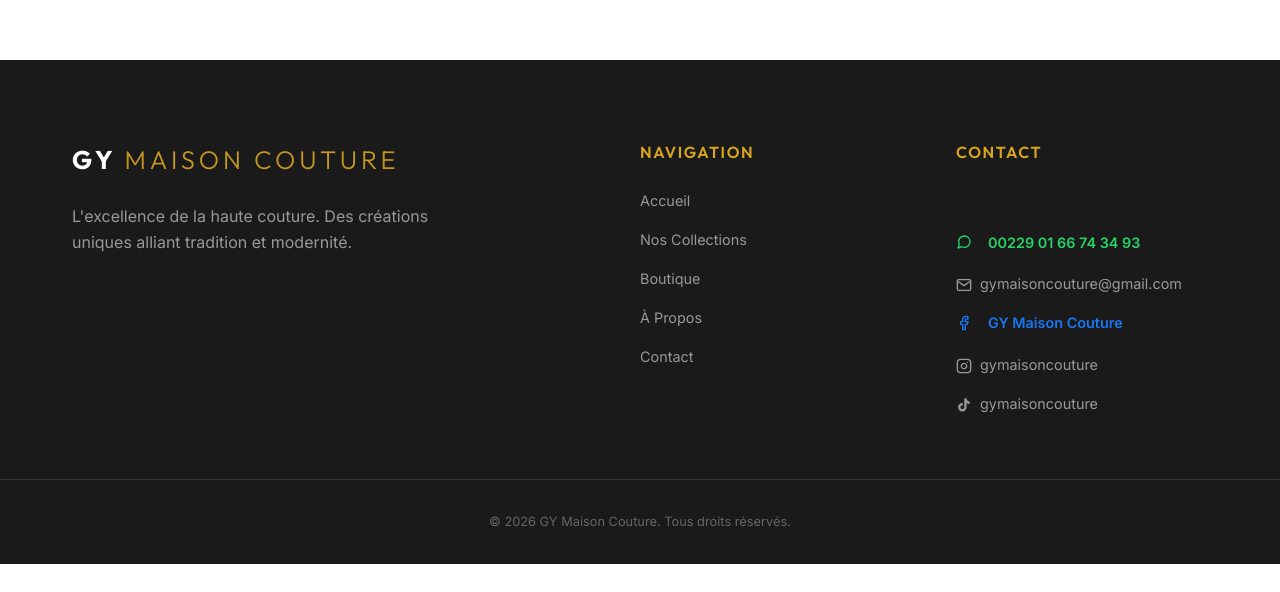
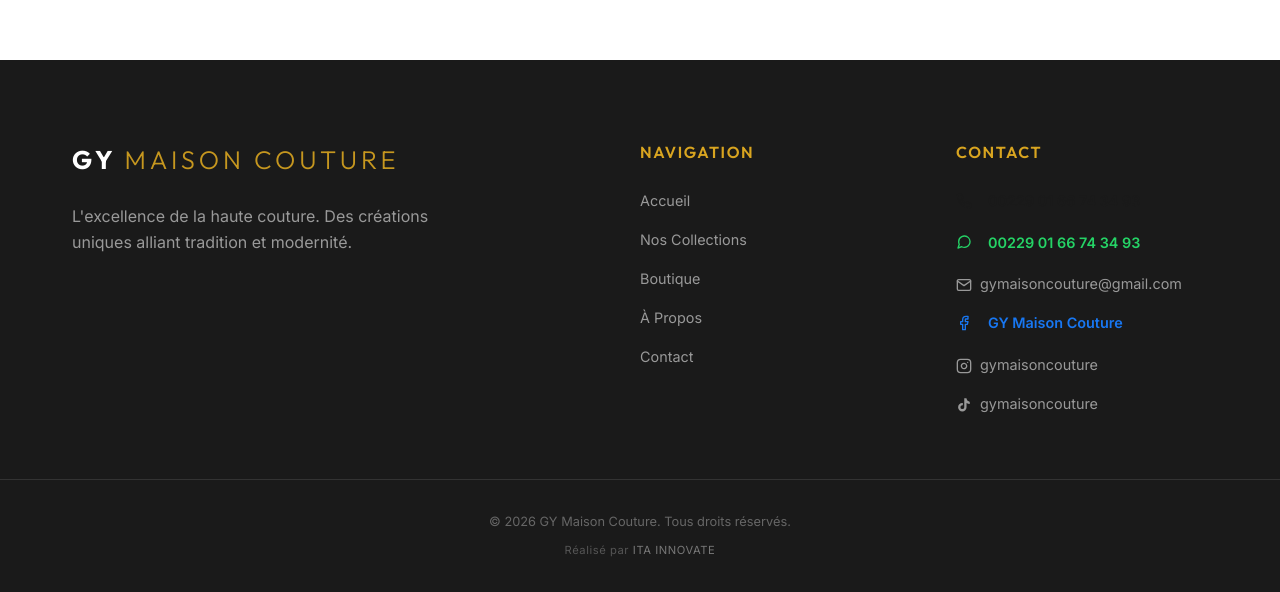
Before and after one commit to ITAINNOVATE/GY-MC, a React (Vite) app: page /payment-success in a window 1280 px wide. Shown: the part 760-1352 px from the top of the page. Before the commit the page ends 1324 px from the top, so only its background shows below. Built offline with nearby package versions, Linux system fonts and the light colour scheme; no server answers; the database is empty.

Commit message:
feat_credit_ita_innovate_footer

```diff
--- a/src/components/Footer.css
+++ b/src/components/Footer.css
@@ -61,6 +61,23 @@
   color: #666;
 }
 
+.credit {
+  margin-top: 0.6rem;
+  font-size: 0.7rem;
+  color: #555;
+  letter-spacing: 0.05em;
+}
+
+.credit a {
+  color: #777;
+  text-decoration: none;
+  transition: color 0.2s;
+}
+
+.credit a:hover {
+  color: var(--primary);
+}
+
 @media (max-width: 768px) {
   .footer-grid {
     grid-template-columns: 1fr;
--- a/src/components/Footer.tsx
+++ b/src/components/Footer.tsx
@@ -70,6 +70,7 @@ const Footer: React.FC = () => {
       <div className="footer-bottom">
         <div className="container">
           <p>&copy; {new Date().getFullYear()} GY Maison Couture. Tous droits réservés.</p>
+          <p className="credit">Réalisé par <a href="https://www.itainnovate.com" target="_blank" rel="noopener noreferrer">ITA INNOVATE</a></p>
         </div>
       </div>
     </footer>
```
